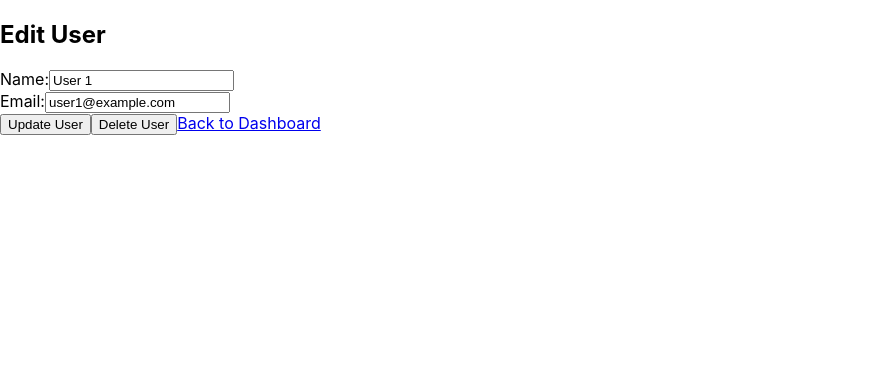
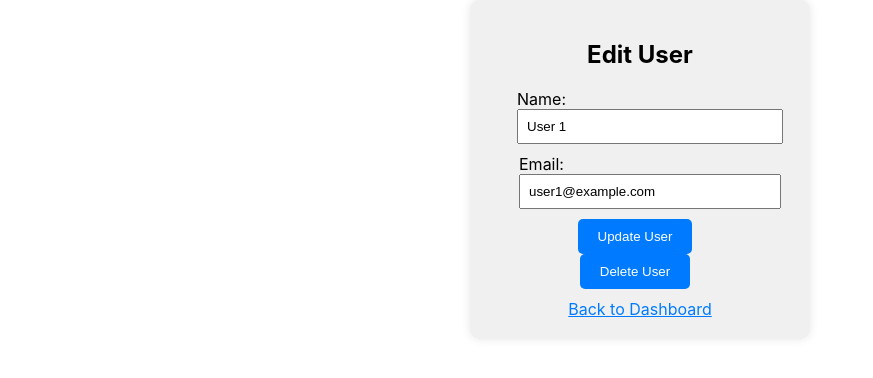
Before and after one commit to Ajaynaveen/react_ajay, a React (Create React App) app: page /edit-user/1 in a window 1280 px wide. Shown: the top 378 px of the page, without its empty margins (0-873 px from the left). Built offline with nearby package versions, Linux system fonts and the light colour scheme; data requests are answered from the project's data file.

Commit message:
added some changes

```diff
--- a/db.json
+++ b/db.json
@@ -11,11 +11,6 @@
       "id": 3
     },
     {
-      "name": "navee",
-      "email": "naveen@gmail.com",
-      "id": 4
-    },
-    {
       "name": "sathish",
       "email": "sathish@gmail.com",
       "id": 5
@@ -24,6 +19,11 @@
       "name": "ajay",
       "email": "ahay@gmail.com",
       "id": 6
+    },
+    {
+      "name": "naveen",
+      "email": "naveen@gmail.com",
+      "id": 7
     }
   ]
 }
--- a/src/components/CreateUser.js
+++ b/src/components/CreateUser.js
@@ -1,4 +1,3 @@
-// CreateUser.js
 import React, { useState } from 'react';
 import axios from 'axios';
 import { Link } from 'react-router-dom';
@@ -15,23 +14,59 @@ function CreateUser() {
     e.preventDefault();
 
     try {
-      // Send a POST request to create a new user
       const response = await axios.post('http://localhost:3002/users', user);
 
       console.log('User created:', response.data);
 
-
-      // Clear the form after successful submission
       setUser({ name: '', email: '' });
     } catch (error) {
       console.error('Error creating user:', error);
     }
   };
 
+  // Inline styles for demonstration purposes
+  const containerStyle = {
+    display: 'flex',
+    flexDirection: 'column',
+    alignItems: 'center',
+    padding: '20px',
+    backgroundColor: '#f0f0f0',
+    borderRadius: '10px',
+    boxShadow: '0px 0px 10px rgba(0, 0, 0, 0.1)',
+    width: '300px',
+    margin: '0 auto',
+  };
+
+  const headerStyle = {
+    fontSize: '24px',
+    marginBottom: '20px',
+  };
+
+  const formStyle = {
+    display: 'flex',
+    flexDirection: 'column',
+    alignItems: 'center',
+  };
+
+  const inputStyle = {
+    marginBottom: '10px',
+    padding: '8px',
+    width: '100%',
+  };
+
+  const buttonStyle = {
+    backgroundColor: '#007bff',
+    color: 'white',
+    padding: '10px 20px',
+    borderRadius: '5px',
+    border: 'none',
+    cursor: 'pointer',
+  };
+
   return (
-    <div>
-      <h2>Create User</h2>
-      <form onSubmit={handleSubmit}>
+    <div style={containerStyle}>
+      <h2 style={headerStyle}>Create User</h2>
+      <form style={formStyle} onSubmit={handleSubmit}>
         <div>
           <label>Name:</label>
           <input
@@ -39,6 +74,7 @@ function CreateUser() {
             name="name"
             value={user.name}
             onChange={handleChange}
+            style={inputStyle}
             required
           />
         </div>
@@ -49,11 +85,16 @@ function CreateUser() {
             name="email"
             value={user.email}
             onChange={handleChange}
+            style={inputStyle}
             required
           />
         </div>
-        <button type="submit">Create User</button>
-        <Link to="/">Back to Dashboard</Link>
+        <button type="submit" style={buttonStyle}>
+          Create User
+        </button>
+        <Link to="/" style={{ marginTop: '10px', color: '#007bff' }}>
+          Back to Dashboard
+        </Link>
       </form>
     </div>
   );
--- a/src/components/Dashboard.js
+++ b/src/components/Dashboard.js
@@ -1,19 +1,55 @@
-// Dashboard.js
 import React from 'react';
 import { Link } from 'react-router-dom';
 
 function Dashboard() {
+  // Inline styles for demonstration purposes
+  const containerStyle = {
+    display: 'flex',
+    flexDirection: 'column',
+    alignItems: 'center',
+    padding: '20px',
+    backgroundColor: '#f0f0f0',
+    borderRadius: '10px',
+    boxShadow: '0px 0px 10px rgba(0, 0, 0, 0.1)',
+    width: '300px',
+    margin: '0 auto',
+  };
+
+  const headerStyle = {
+    fontSize: '24px',
+    marginBottom: '20px',
+  };
+
+  const listStyle = {
+    listStyle: 'none',
+    padding: '0',
+    textAlign: 'center',
+  };
+
+  const listItemStyle = {
+    marginBottom: '10px',
+  };
+
+  const linkStyle = {
+    textDecoration: 'none',
+    color: '#007bff',
+    fontWeight: 'bold',
+  };
+
   return (
-    <div>
-      <h2>Dashboard</h2>
-      <ul>
-        <li>
-          <Link to="/users">View All Users</Link>
+    <div style={containerStyle}>
+      <h2 style={headerStyle}>Dashboard</h2>
+      <ul style={listStyle}>
+        <li style={listItemStyle}>
+          <Link to="/users" style={linkStyle}>
+            View All Users
+          </Link>
         </li>
-        <li>
-          <Link to="/create-user">Create User</Link>
+        <li style={listItemStyle}>
+          <Link to="/create-user" style={linkStyle}>
+            Create User
+          </Link>
         </li>
-        {/* Add links for Edit and Delete here */}
       </ul>
     </div>
   );
--- a/src/components/EditUser.js
+++ b/src/components/EditUser.js
@@ -1,24 +1,22 @@
-// EditUser.js
 import React, { useState, useEffect } from 'react';
 import axios from 'axios';
 import { Link, useNavigate, useParams } from 'react-router-dom';
 
-
 function EditUser() {
-  const { id } = useParams(); // Get the user ID from the URL params
+  const { id } = useParams();
   const [user, setUser] = useState({ name: '', email: '' });
-  const navigate = useNavigate()
+  const navigate = useNavigate();
 
   useEffect(() => {
-    // Fetch the user data based on the ID
-    axios.get(`http://localhost:3002/users/${id}`)
+    axios
+      .get(`http://localhost:3002/users/${id}`)
       .then((response) => {
         setUser(response.data);
       })
       .catch((error) => {
         console.error('Error fetching user data:', error);
       });
-  }, [id]); // Trigger the effect whenever the ID changes
+  }, [id]);
 
   const handleChange = (e) => {
     const { name, value } = e.target;
@@ -29,11 +27,10 @@ function EditUser() {
     const confirmDelete = window.confirm('Are you sure you want to delete this user?');
 
     if (confirmDelete) {
-      // Send a DELETE request to remove the user
-      axios.delete(`http://localhost:3002/users/${id}`)
+      axios
+        .delete(`http://localhost:3002/users/${id}`)
         .then(() => {
           console.log('User deleted successfully');
-          // Redirect to the Dashboard after successful deletion
           navigate('/');
         })
         .catch((error) => {
@@ -41,26 +38,63 @@ function EditUser() {
         });
     }
   };
+
   const handleSubmit = async (e) => {
     e.preventDefault();
 
     try {
-      // Send a PUT request to update the user
       const response = await axios.put(`http://localhost:3002/users/${id}`, user);
 
       console.log('User updated:', response.data);
-      // Optionally, you can redirect or show a success message here
-
-      // Navigate back to the Dashboard after successful update
     } catch (error) {
       console.error('Error updating user:', error);
     }
   };
 
+  // Inline styles for demonstration purposes
+  const containerStyle = {
+    display: 'flex',
+    flexDirection: 'column',
+    alignItems: 'center',
+    padding: '20px',
+    backgroundColor: '#f0f0f0',
+    borderRadius: '10px',
+    boxShadow: '0px 0px 10px rgba(0, 0, 0, 0.1)',
+    width: '300px',
+    margin: '0 auto',
+  };
+
+  const headerStyle = {
+    fontSize: '24px',
+    marginBottom: '20px',
+  };
+
+  const formStyle = {
+    display: 'flex',
+    flexDirection: 'column',
+    alignItems: 'center',
+  };
+
+  const inputStyle = {
+    marginBottom: '10px',
+    padding: '8px',
+    width: '100%',
+  };
+
+  const buttonStyle = {
+    backgroundColor: '#007bff',
+    color: 'white',
+    padding: '10px 20px',
+    borderRadius: '5px',
+    border: 'none',
+    cursor: 'pointer',
+    marginRight: '10px',
+  };
+
   return (
-    <div>
-      <h2>Edit User</h2>
-      <form onSubmit={handleSubmit}>
+    <div style={containerStyle}>
+      <h2 style={headerStyle}>Edit User</h2>
+      <form style={formStyle} onSubmit={handleSubmit}>
         <div>
           <label>Name:</label>
           <input
@@ -68,6 +102,7 @@ function EditUser() {
             name="name"
             value={user.name}
             onChange={handleChange}
+            style={inputStyle}
             required
           />
         </div>
@@ -78,14 +113,19 @@ function EditUser() {
             name="email"
             value={user.email}
             onChange={handleChange}
+            style={inputStyle}
             required
           />
         </div>
-        <button type="submit">Update User</button>
-        {/* Add a button for deleting the user */}
-        <button type="button" onClick={handleDeleteClick}>Delete User</button>
-        {/* Add a link back to the Dashboard */}
-        <Link to="/">Back to Dashboard</Link>
+        <button type="submit" style={buttonStyle}>
+          Update User
+        </button>
+        <button type="button" onClick={handleDeleteClick} style={buttonStyle}>
+          Delete User
+        </button>
+        <Link to="/" style={{ marginTop: '10px', color: '#007bff' }}>
+          Back to Dashboard
+        </Link>
       </form>
     </div>
   );
--- a/src/components/ListUsers.js
+++ b/src/components/ListUsers.js
@@ -1,13 +1,13 @@
-// ListUsers.js
 import React, { useEffect, useState } from 'react';
 import axios from 'axios';
+import { Link } from 'react-router-dom';
 
 function ListUsers() {
   const [users, setUsers] = useState([]);
 
   useEffect(() => {
-    // Fetch user data from your local JSON server
-    axios.get('http://localhost:3002/users')
+    axios
+      .get('http://localhost:3002/users')
       .then((response) => {
         setUsers(response.data);
       })
@@ -16,13 +16,49 @@ function ListUsers() {
       });
   }, []);
 
+  // Inline styles for demonstration purposes
+  const containerStyle = {
+    display: 'flex',
+    flexDirection: 'column',
+    alignItems: 'center',
+    padding: '20px',
+    backgroundColor: '#f0f0f0',
+    borderRadius: '10px',
+    boxShadow: '0px 0px 10px rgba(0, 0, 0, 0.1)',
+    width: '300px',
+    margin: '0 auto',
+  };
+
+  const headerStyle = {
+    fontSize: '24px',
+    marginBottom: '20px',
+  };
+
+  const listStyle = {
+    listStyle: 'none',
+    padding: '0',
+    textAlign: 'center',
+  };
+
+  const listItemStyle = {
+    marginBottom: '10px',
+  };
+
+  const linkStyle = {
+    textDecoration: 'none',
+    color: '#007bff',
+    fontWeight: 'bold',
+  };
+
   return (
-    <div>
-      <h2>List Users</h2>
-      <ul>
+    <div style={containerStyle}>
+      <h2 style={headerStyle}>List Users</h2>
+      <ul style={listStyle}>
         {users.map((user) => (
-          <li key={user.id}>
-            <a href={`/profile/${user.id}`}>{user.name}</a>
+          <li key={user.id} style={listItemStyle}>
+            <Link to={`/profile/${user.id}`} style={linkStyle}>
+              {user.name}
+            </Link>
           </li>
         ))}
       </ul>
--- a/src/components/UserProfile.js
+++ b/src/components/UserProfile.js
@@ -1,15 +1,14 @@
-// UserProfile.js
 import React, { useEffect, useState } from 'react';
 import axios from 'axios';
-import { Link, useParams } from 'react-router-dom'; //
+import { Link, useParams } from 'react-router-dom';
 
 function UserProfile() {
   const { id } = useParams();
   const [user, setUser] = useState(null);
 
   useEffect(() => {
-
-    axios.get(`http://localhost:3002/users/${id}`)
+    axios
+      .get(`http://localhost:3002/users/${id}`)
       .then((response) => {
         setUser(response.data);
       })
@@ -18,20 +17,52 @@ function UserProfile() {
       });
   }, [id]);
 
+  // Inline styles for demonstration purposes
+  const containerStyle = {
+    display: 'flex',
+    flexDirection: 'column',
+    alignItems: 'center',
+    padding: '20px',
+    backgroundColor: '#f0f0f0',
+    borderRadius: '10px',
+    boxShadow: '0px 0px 10px rgba(0, 0, 0, 0.1)',
+    width: '300px',
+    margin: '0 auto',
+  };
+
+  const headerStyle = {
+    fontSize: '24px',
+    marginBottom: '20px',
+  };
+
+  const contentStyle = {
+    textAlign: 'center',
+  };
+
+  const linkStyle = {
+    textDecoration: 'none',
+    color: '#007bff',
+    fontWeight: 'bold',
+    marginRight: '10px',
+  };
+
   return (
-    <div>
-      <h2>User Profile</h2>
+    <div style={containerStyle}>
+      <h2 style={headerStyle}>User Profile</h2>
       {user ? (
-        <div>
+        <div style={contentStyle}>
           <h3>Name: {user.name}</h3>
           <p>Email: {user.email}</p>
-          <Link to={`/edit-user/${id}`}>Edit</Link>
+          <Link to={`/edit-user/${id}`} style={linkStyle}>
+            Edit
+          </Link>
         </div>
       ) : (
         <p>Loading user data...</p>
       )}
-
-      <Link to="/">Back to Dashboard</Link>
+      <Link to="/" style={linkStyle}>
+        Back to Dashboard
+      </Link>
     </div>
   );
 }
```
